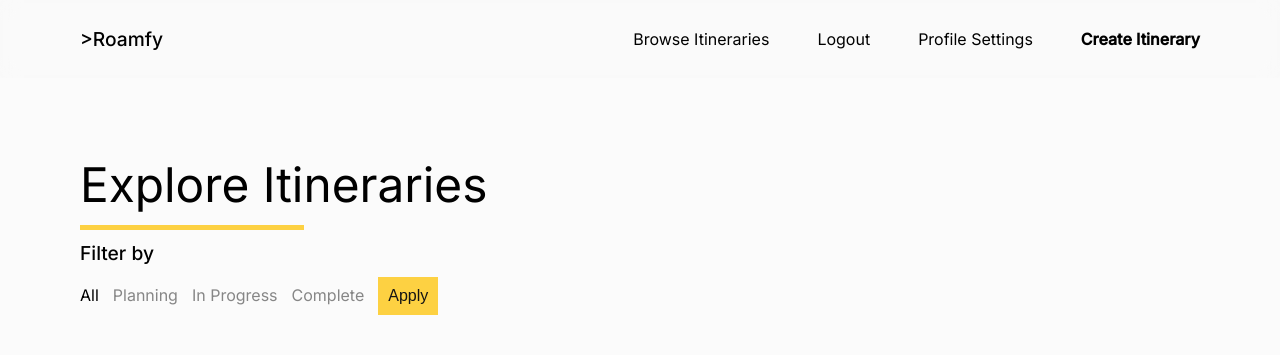
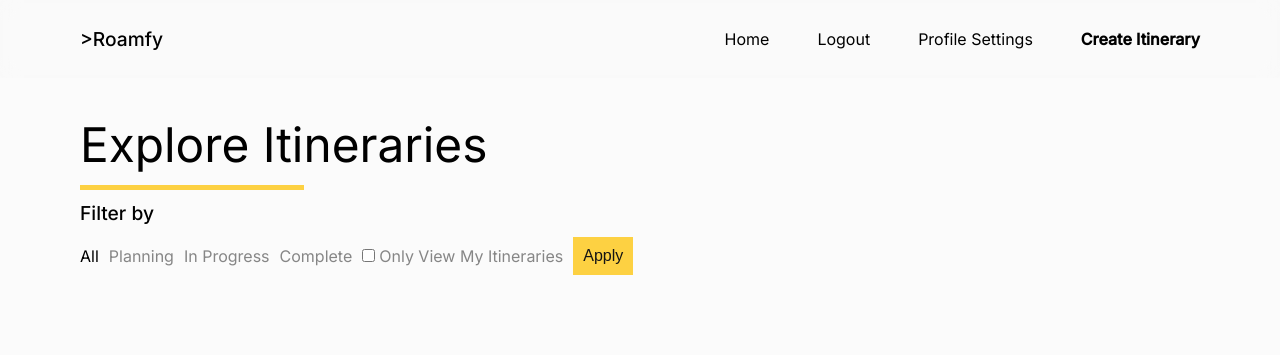
Before and after one commit to kylezhao101/remote-IAT352, a PHP site: page / in a window 1280 px wide. Shown: the top 355 px of the page. Run offline with PHP 8.4, Linux system fonts and the light colour scheme; the visitor is signed in with stand-in values (Sample User, id 1); tables that the repository leaves empty or names only in its code hold one stand-in row (values such as "Sample post").

Commit message:
add view my itineraries toggle

```diff
--- a/Roamfy/index.php
+++ b/Roamfy/index.php
@@ -25,9 +25,10 @@ $db = connectToDatabase();
         <h1>Explore Itineraries</h1>
         <div class='yellow-rectangle'></div>
         <h5>Filter by</h5>
-        <div class="status-filter">
+        <form>
+            <div class="status-filter">
 
-            <form method="get" action="">
+
 
                 <input type="radio" id="all" name="status" value="all" <?php echo (!isset($_GET['status']) || $_GET['status'] == 'all') ? 'checked' : ''; ?>>
                 <label for="all">All</label>
@@ -41,22 +42,31 @@ $db = connectToDatabase();
                 <input type="radio" id="complete" name="status" value="complete" <?php echo (isset($_GET['status']) && $_GET['status'] == 'complete') ? 'checked' : ''; ?>>
                 <label for="complete">Complete</label>
 
+                <?php if (isset($_SESSION['username'])) : ?>
+                    <!-- Only render if the user is logged in -->
+                    <div>
+                        <input type="checkbox" id="myItineraries" name="myItineraries" <?php echo (isset($_GET['myItineraries']) && $_GET['myItineraries'] == 'on') ? 'checked' : ''; ?>>
+                        <label for="myItineraries">Only View My Itineraries</label>
+                    </div>
+                <?php endif; ?>
+
                 <input type="submit" value="Apply">
-            </form>
-        </div>
+            </div>
+        </form>
 
     </div>
     <div class="itinerary-cards-container">
         <?php
         // Get the status filter from the URL parameters
         $statusFilter = isset($_GET['status']) ? $_GET['status'] : null;
+        $myItineraries = isset($_GET['myItineraries']) && $_GET['myItineraries'] == 'on';
 
         // If 'All' is selected, set the $statusFilter to null
         if ($statusFilter === 'all') {
             $statusFilter = null;
         }
 
-        displayItineraryCards($db, $statusFilter);
+        displayItineraryCards($db, $statusFilter, $myItineraries);
         ?>
     </div>
 </body>
--- a/Roamfy/layouts/navbar.php
+++ b/Roamfy/layouts/navbar.php
@@ -6,7 +6,7 @@
             <a href="index.php"><h5>>Roamfy</h5></strong></a>
         </div>
         <ul>
-            <li><a href="index.php">Browse Itineraries</a></li>
+            <li><a href="index.php">Home</a></li>
             <?php
             if (isset($_SESSION['username'])) {
                 // User is logged in, show logout link
--- a/Roamfy/styles/main.css
+++ b/Roamfy/styles/main.css
@@ -156,8 +156,12 @@ nav a {
 .search-container{
     padding-left: 5rem;
     padding-right: 5rem;
-    margin-top:10vh;
+    margin-top:5vh;
     margin-bottom:80px;
+}
+.status-filter{
+    display:flex;
+    align-items: center;
 }
 /* radio */
 .status-filter input[type="radio"] {
```
Also changed, not shown: Roamfy/includes/display_itinerary_functions.php (+36 -7 lines).
